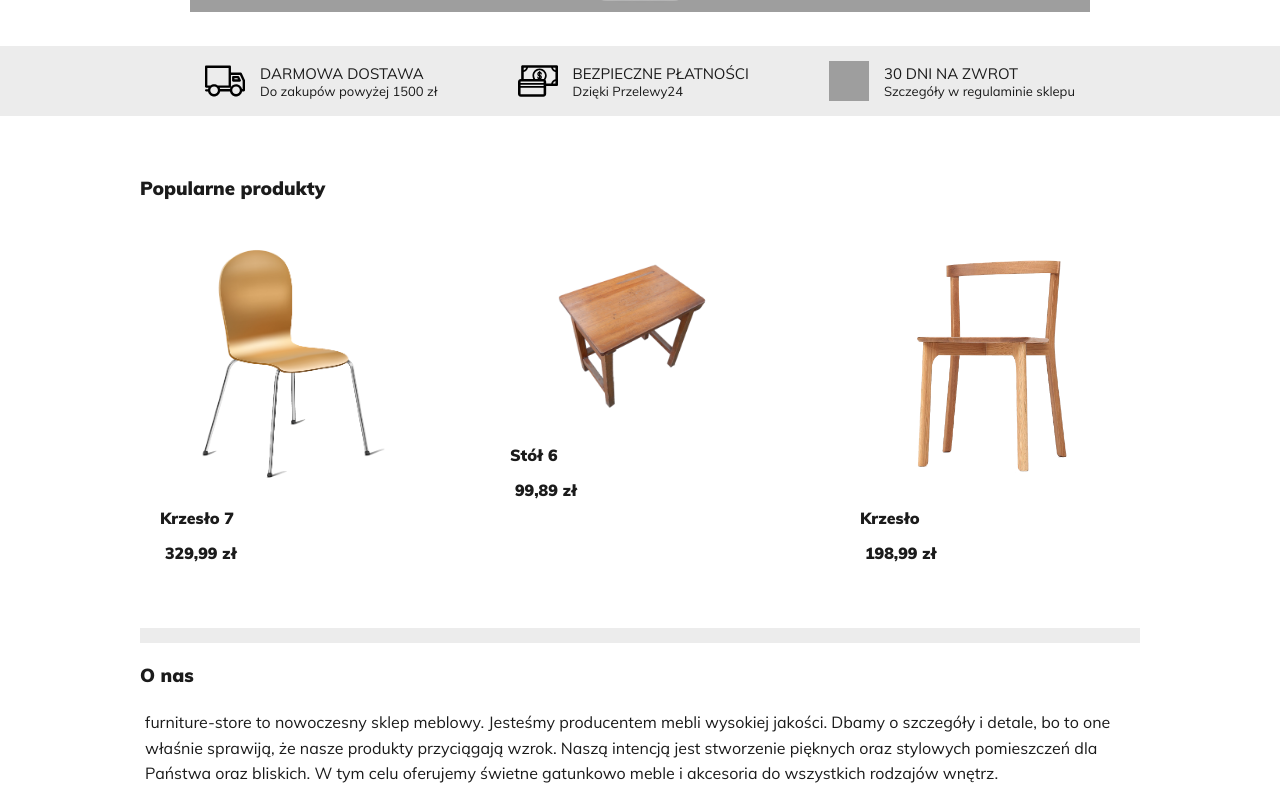
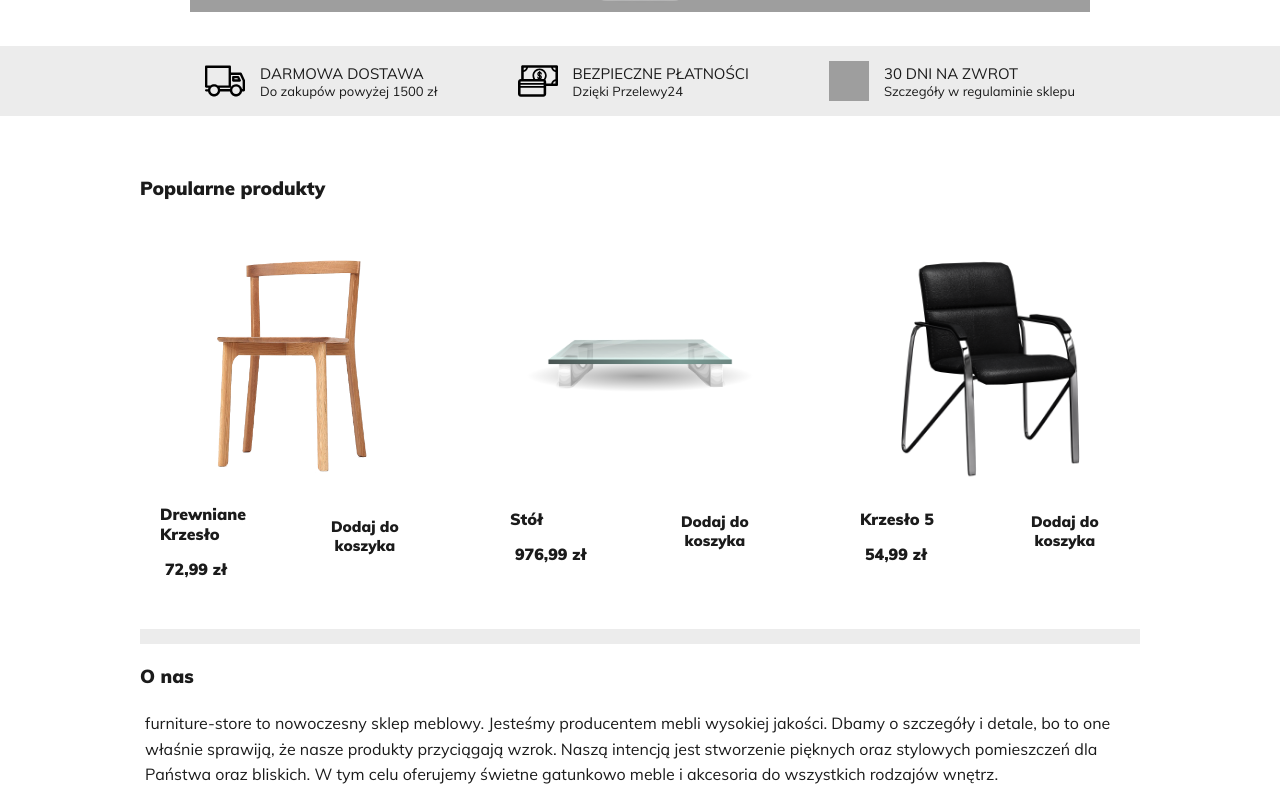
Before and after one commit to karolina-suchomska/furniture-store, a Nuxt app: page / in a window 1280 px wide. Shown: the part 631-1417 px from the top of the page. Built offline with nearby package versions, Linux system fonts and the light colour scheme; grey boxes are pictures that could not be loaded.

Commit message:
product component

```diff
--- a/assets/database/popular-products.json
+++ b/assets/database/popular-products.json
@@ -1,32 +1,35 @@
 [
   {
-    "id": 7,
-    "img": "chair_1.png",
-    "name": "Krzesło 7",
-    "price": "329,99",
+    "id": 1,
+    "img": "chair_2.png",
+    "name": "Drewniane Krzesło",
+    "price": "72,99",
     "shippingTime": "1-2",
     "shippingCost": "40",
     "type": "chairs",
+    "species": "chair",
     "category": "Krzesła"
   },
   {
-    "id": 16,
-    "img": "table_2.png",
-    "name": "Stół 6",
-    "price": "99,89",
+    "id": 12,
+    "img": "table_4.png",
+    "name": "Stół",
+    "price": "976,99",
     "shippingTime": "1-2",
     "shippingCost": "40",
     "type": "tables",
+    "species": "table",
     "category": "Stoły"
   },
   {
-    "id": 8,
-    "img": "chair_2.png",
-    "name": "Krzesło",
-    "price": "198,99",
+    "id": 5,
+    "img": "chair_4.png",
+    "name": "Krzesło 5",
+    "price": "54,99",
     "shippingTime": "1-2",
     "shippingCost": "40",
     "type": "chairs",
+    "species": "chair",
     "category": "Krzesła"
   }
 ]
--- a/assets/sass/atoms/buttons.scss
+++ b/assets/sass/atoms/buttons.scss
@@ -77,3 +77,7 @@
     transform: rotate(45deg);
   }
 }
+
+.button-to-cart {
+  @include btn($text-primary, transparent, rgba($color-secondary, 0.8));
+}
--- a/assets/sass/molecules/_product.scss
+++ b/assets/sass/molecules/_product.scss
@@ -1,22 +1,45 @@
 .product {
   width: 300px;
+  height: 370px;
   padding: 20px;
+  display: flex;
+  flex-direction: column;
+  justify-content: space-between;
   text-align: center;
 
   &:hover {
     box-shadow: 0px 0px 15px 1px $shadow;
   }
 
+  .product-img {
+    height: inherit;
+    display: flex;
+    align-items: center;
+
     img {
       max-width: 250px;
       max-height: 250px;
+      margin: 0 auto;
+    }
   }
 
+  .product-container {
+    display: flex;
+    align-items: center;
+
     .product-text {
+      width: 180px;
       text-align: left;
 
       .product-name {
         margin: 15px 0;
       }
     }
+
+    .button-to-cart {
+      height: fit-content;
+      padding: 5px 0;
+      font-size: 15px;
     }
+  }
+}
--- a/components/PopularProducts.vue
+++ b/components/PopularProducts.vue
@@ -7,7 +7,7 @@
       <router-link
           v-for="product in products"
           :key="product.id"
-          :to="'/' + product.type + '/' + product.id"
+          :to="'/' + product.species + '/' + product.id"
       >
         <Product :product="product" />
       </router-link>
--- a/components/molecules/Product.vue
+++ b/components/molecules/Product.vue
@@ -1,9 +1,12 @@
 <template>
   <div class="product">
+    <div class="product-img">
       <img
           :src="'pictures/' + product.type + '/' + product.img"
           alt="product"
       >
+    </div>
+    <div class="product-container">
       <div class="product-text">
         <h4 class="product-name">
           {{ product.name }}
@@ -11,6 +14,12 @@
         <p class="product-price">
           {{ product.price + ' zł' }}
         </p>
+      </div>
+      <button
+          class="button-to-cart"
+      >
+        Dodaj do koszyka
+      </button>
     </div>
   </div>
 </template>
```
Lines whose indentation alone changed are shown as unchanged.
